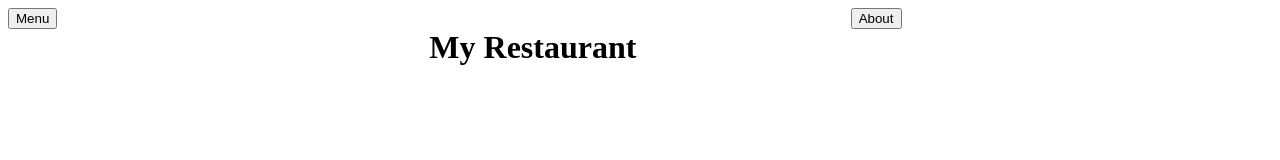
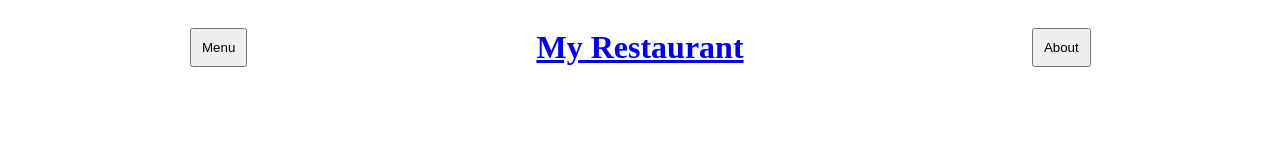
Before and after one commit to Developer9719/RestaurantPage, a website built with webpack: page src/template.html in a window 1280 px wide. Built offline with nearby package versions, Linux system fonts and the light colour scheme.

```diff
--- a/package.json
+++ b/package.json
@@ -2,7 +2,7 @@
   "name": "restaurantpage",
   "version": "1.0.0",
   "description": "",
-  "main": "index.js",
+  "main": "./src/script/index.js",
   "scripts": {
     "test": "echo \"Error: no test specified\" && exit 1"
   },
--- a/src/basicLayoutStyles.css
+++ b/src/basicLayoutStyles.css
@@ -2,3 +2,15 @@
     display: grid;
     grid-template-columns: 1fr 1fr 1fr;
 }
+
+.two {
+    text-align: center;
+}
+
+.one, .three {
+    margin: auto;
+}
+
+button {
+    padding: 10px;
+}
--- /dev/null
+++ b/src/content.js
@@ -0,0 +1 @@
+// alert("Testing from content.js");
--- a/src/index.js
+++ b/src/index.js
@@ -6,5 +6,6 @@
  */
 
 import { loadPage } from "./pageLoad.js";
+import "./content.js";
 
 loadPage();
--- a/src/template.html
+++ b/src/template.html
@@ -7,11 +7,11 @@
 </head>
 <body>
     <header class="nav">
-        <nav>
+        <nav class="one">
             <button>Menu</button>
         </nav>
-        <h1>My Restaurant</h1>
-        <nav>
+        <h1 class="two"><a href="./">My Restaurant</a></h1>
+        <nav class="three">
             <button>About</button>
         </nav>
     </header>
```
